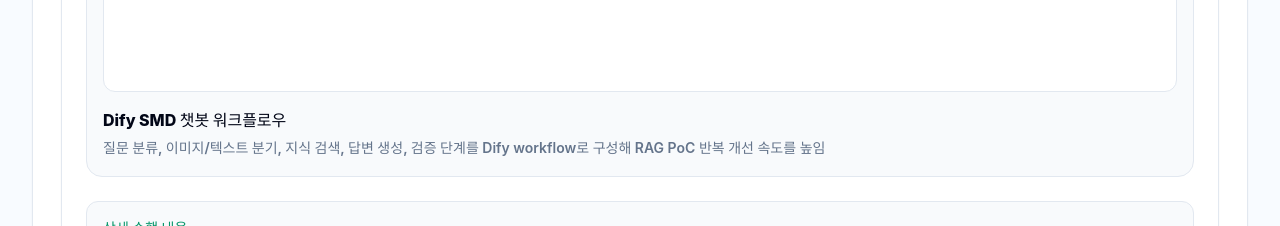
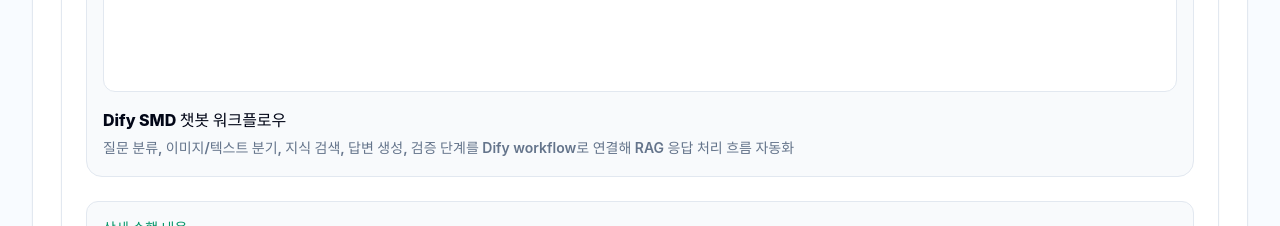
Before and after one commit to JANGSEOKHAN/JANGSEOKHAN.github.io, a React (Vite) app: page / in a window 1280 px wide. Shown: the part 6980-7206 px from the top of the page. Built offline with nearby package versions, Linux system fonts and the light colour scheme; a web font is replaced by a local one.

Commit message:
Refine Dify workflow caption

```diff
--- a/src/data/profile.ts
+++ b/src/data/profile.ts
@@ -339,7 +339,7 @@
     visuals: [
       {
         title: 'Dify SMD 챗봇 워크플로우',
-        description: '질문 분류, 이미지/텍스트 분기, 지식 검색, 답변 생성, 검증 단계를 Dify workflow로 구성해 RAG PoC 반복 개선 속도를 높임',
+        description: '질문 분류, 이미지/텍스트 분기, 지식 검색, 답변 생성, 검증 단계를 Dify workflow로 연결해 RAG 응답 처리 흐름 자동화',
         imageUrl: 'projects/rag/dify-chatbot-workflow.png',
         alt: '삼성 SMD 제조 장비 자산화 RAG 구축 POC Dify 챗봇 워크플로우',
       },
```
